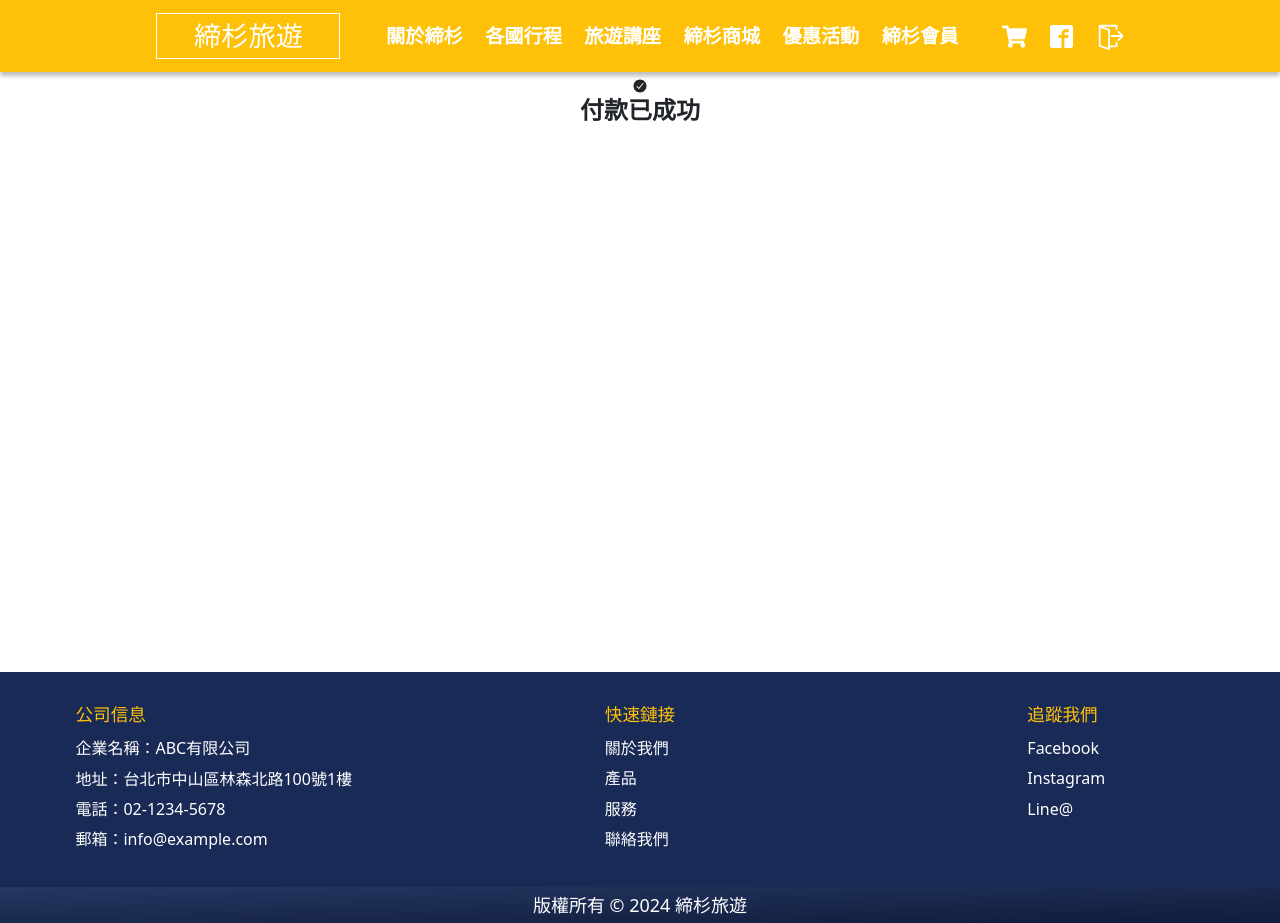
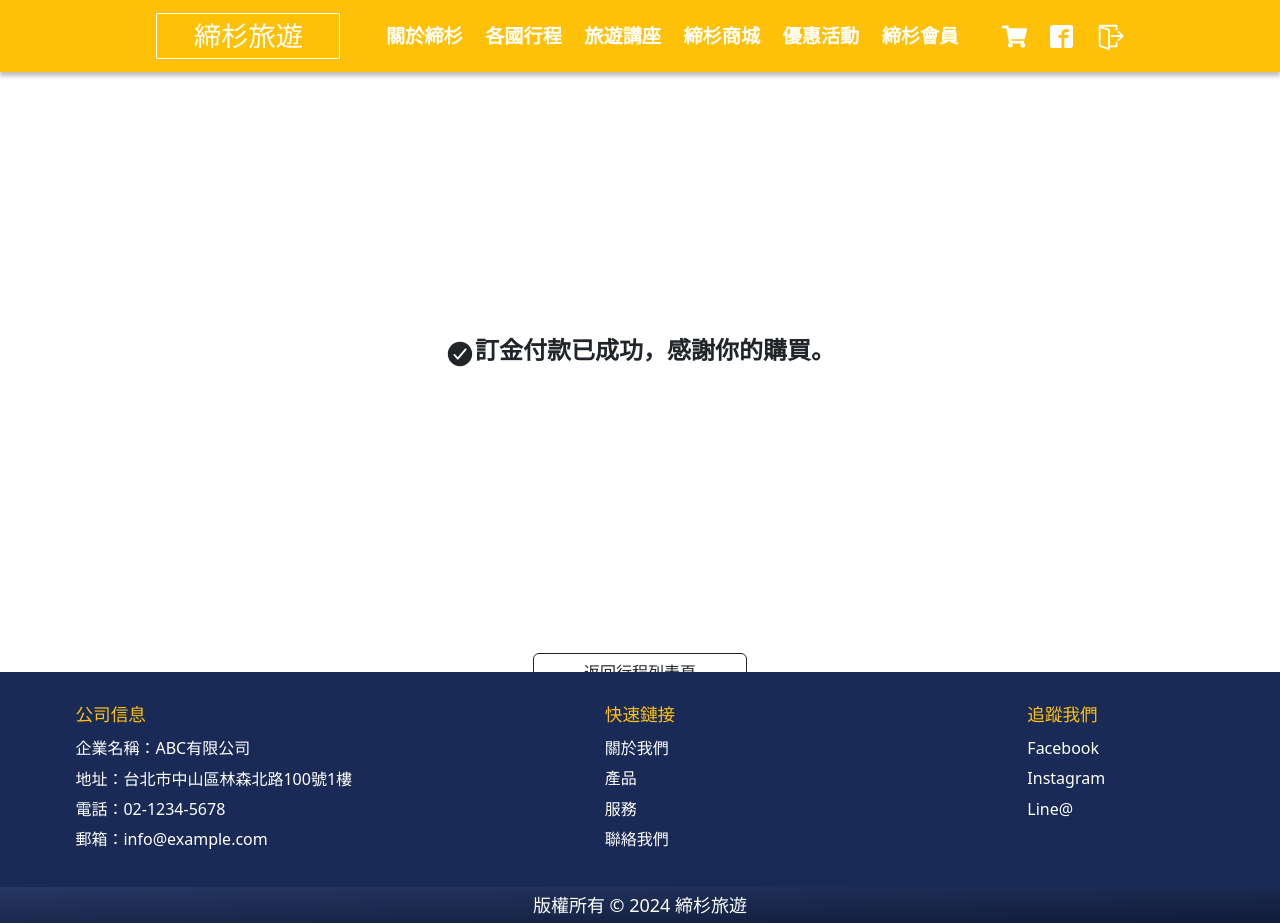
Before and after one commit to LauranceLi/Group3-React, a Next.js app in the folder next/: page /payment/callback2 in a window 1280 px wide. Built offline with nearby package versions, Linux system fonts and the light colour scheme; no server answers.

Commit message:
更改訂金付款按鈕

```diff
--- a/next/pages/payment/callback2.js
+++ b/next/pages/payment/callback2.js
@@ -4,17 +4,26 @@ import Preloader from '@/components/layout/preloader'
 import Footer from '@/components/layout/footer'
 import Navbar from '@/components/layout/navbar'
 import { IoCheckmarkCircle } from 'react-icons/io5'
+import styles from '@/styles/itinerary.module.css'
+import Link from 'next/link'
+
+
 
 export default function Callback2() {
   return (
     <>
-    <Preloader />
+      <Preloader />
       <Navbar />
       <div className="contianer text-center view">
-        <div>
-          <IoCheckmarkCircle />
-          <h4>付款已成功</h4>
+        <div className={styles.callBack2}>
+          <IoCheckmarkCircle size={30} />
+          <h4>訂金付款已成功，感謝你的購買。</h4>
         </div>
+        <Link href="/itinerary-product/list">
+            <button type="button" className="btn btn-outline-dark m-3 col-2">
+            返回行程列表頁
+            </button>
+          </Link>
       </div>
       <Footer />
     </>
--- a/next/styles/itinerary.module.css
+++ b/next/styles/itinerary.module.css
@@ -467,6 +467,8 @@
 .viewTextScroll {
   height: 12.5rem;
   overflow: auto;
+  font-family: Helvetica, 微軟正黑體, Arial, sans-serif;
+  font-size: 16px;
 }
 .agreement {
   text-align: center;
@@ -490,11 +492,15 @@
   color: #1a88e2;
   margin-top: .625rem;
 }
-
 .second2Li {
   margin-bottom: .625rem;
 }
-
+.callBack2 {
+  display: flex;
+  align-items: center;
+  justify-content: center;
+  padding: 16.5rem;
+}
 @media only screen and (max-width: 767px) {
   .GroupCartSection {
     width: 100%;
```
Also changed, not shown: next/pages/itinerary-product/group-cart2.js (+3 -4 lines).
